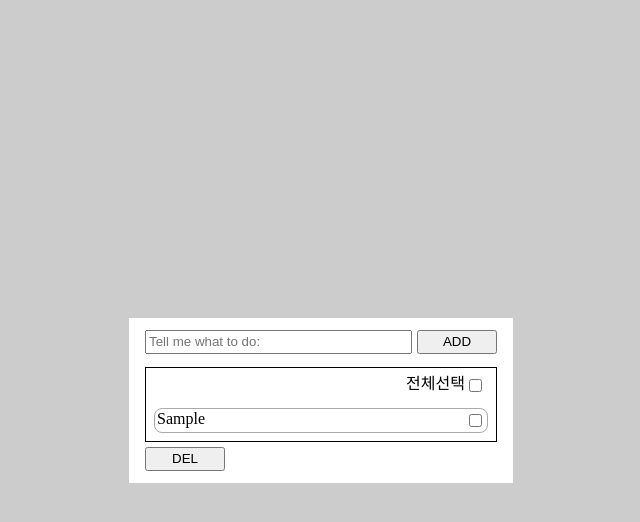
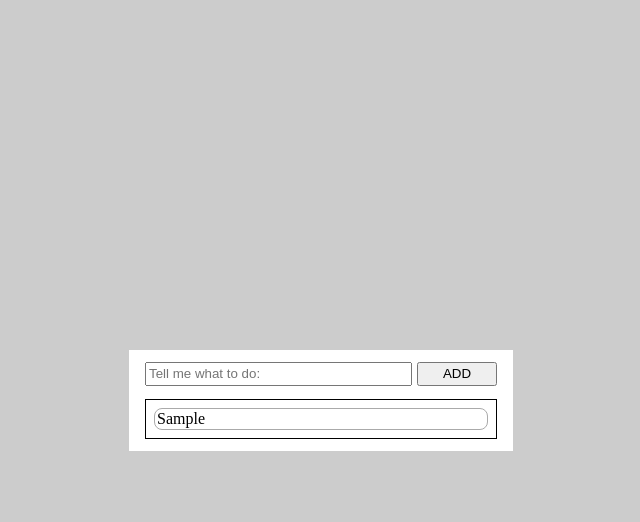
Before and after one commit to yoyongjin/todo-list-ts, a React (Create React App) app: page / in a window 1280 px wide. Both pictures are taken after typing "Sample" into the empty fields and a click on the button "ADD". Shown: the top 522 px of the page, without its empty margins (319-959 px from the left). Built offline with nearby package versions, Linux system fonts and the light colour scheme.

Commit message:
Fix: delete checkbox

```diff
--- a/src/components/TodoForm.tsx
+++ b/src/components/TodoForm.tsx
@@ -40,19 +40,19 @@ const TodosContainer = styled.div`
   /* padding-bottom: 5px; */
   /* background-color: #98dab9; */
 `;
-const CheckAllContainer = styled.div`
-  display: flex;
-  justify-content: flex-end;
-  margin: 0 3px 0.5rem 0;
-  /* background-color: #a3aea3; */
-`;
+// const CheckAllContainer = styled.div`
+//   display: flex;
+//   justify-content: flex-end;
+//   margin: 0 3px 0.5rem 0;
+//   /* background-color: #a3aea3; */
+// `;
 
 const initialTodoList: Todo[] = [];
 
 const TodoForm = () => {
   const [todoInput, setTodoInput] = useState("");
   const [todoList, setTodoList] = useState(initialTodoList);
-  const [isAllChecked, setIsAllChecked] = useState(false);
+  // const [isAllChecked, setIsAllChecked] = useState(false);
 
   const onChangeHandler = (e: any) => {
     setTodoInput(e.target.value);
@@ -64,15 +64,18 @@ const TodoForm = () => {
     console.log(todoInput);
     setTodoList((prev) => [
       ...prev,
-      { id: todoList.length + 1, title: todoInput, isComplete: isAllChecked },
+      { id: todoList.length + 1, title: todoInput, isComplete: false },
     ]);
     setTodoInput("");
     console.log(todoList);
   };
-  const onAllCheckHandler = (e: any) => {
-    console.log("allcheck state changed!");
-    setIsAllChecked((prev) => !prev);
-  };
+
+  // 전체선택은 나중에;
+  // const onAllCheckHandler = (e: any) => {
+  //   console.log("allcheck state changed!");
+  //   setIsAllChecked((prev) => !prev);
+  // };
+
   return (
     <Container>
       <FormContainer onSubmit={onAddSubmitHandler}>
@@ -87,18 +90,18 @@ const TodoForm = () => {
       </FormContainer>
 
       <TodosContainer>
-        <CheckAllContainer>
+        {/* <CheckAllContainer>
           <span>전체선택</span>
           <input
             type="checkbox"
             checked={isAllChecked}
             onChange={onAllCheckHandler}
           />
-        </CheckAllContainer>
+        </CheckAllContainer> */}
         <TodoList todos={todoList} />
       </TodosContainer>
 
-      <Button>DEL</Button>
+      {/* <Button>DEL</Button> */}
     </Container>
   );
 };
--- a/src/components/TodoItem.tsx
+++ b/src/components/TodoItem.tsx
@@ -16,21 +16,22 @@ const WhatTodo = styled.span`
 const TodoItem = (props: any) => {
   console.log("Render TodoItem");
 
-  const [isChecked, setIsChecked] = useState(false);
+  //   const [isChecked, setIsChecked] = useState(false);
 
-  const onTodoCheckHandler = (e: any) => {
-    setIsChecked((prev) => !prev);
-  };
+  //   const onTodoCheckHandler = (e: any) => {
+  //     setIsChecked((prev) => !prev);
+  //   };
 
   return (
     <TodoItemContainer key={props.todo.id}>
       <WhatTodo>{props.todo.title}</WhatTodo>
 
-      <input
+      {/* checkbox 나중에 */}
+      {/* <input
         type="checkbox"
         onChange={onTodoCheckHandler}
         checked={isChecked}
-      />
+      /> */}
     </TodoItemContainer>
   );
 };
```
